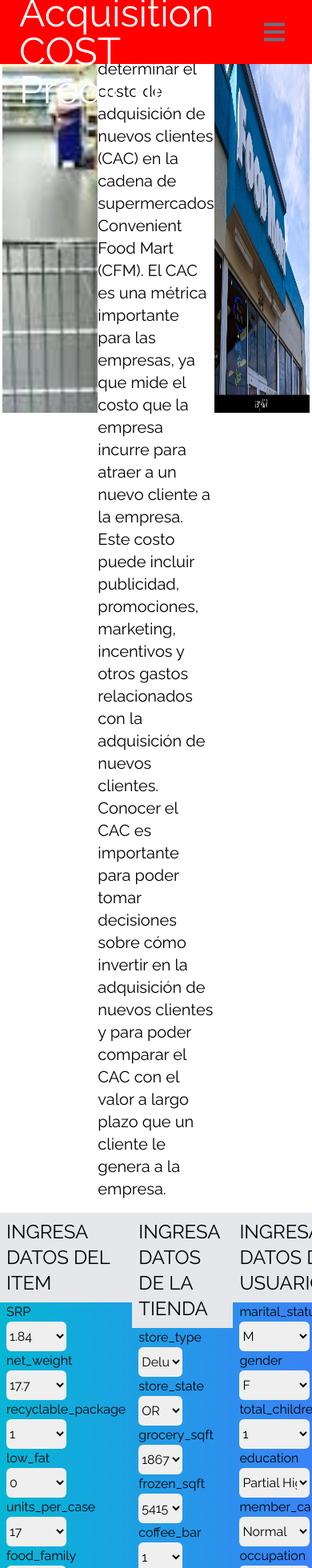
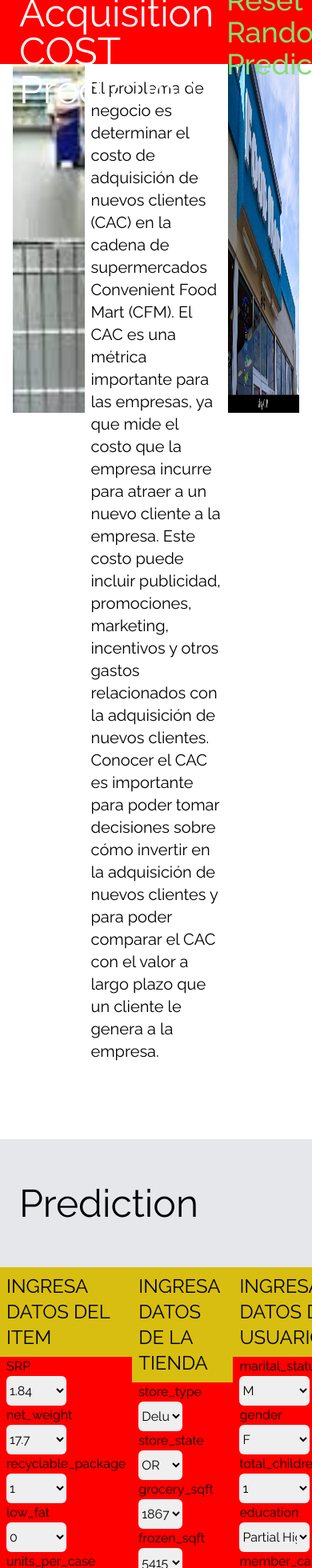
Before and after one commit to jmontoyavallejo/Monografia_frontend, a React (Create React App) app: page / in a window 390 px wide. Shown: the top 1960 px of the page at 80% size. Built offline with nearby package versions, Linux system fonts and the light colour scheme.

Commit message:
me falta mucho

```diff
--- a/src/App.js
+++ b/src/App.js
@@ -1,12 +1,13 @@
 import Abstract from "./components/Abstract"
 import NavBar from "./components/NavBar"
 import FormContainer from "./components/FormContainer"
-
+import Predict from "./components/Predict"
 function App() {
   return (
     <div className="App">
     <NavBar />
     <Abstract/>
+    <Predict/>
     <FormContainer/>
     </div>
   );
--- a/src/components/Abstract.jsx
+++ b/src/components/Abstract.jsx
@@ -2,15 +2,15 @@
 import foodmart from "../assets/foodmart.jpg";
 function Abstract() {
   return (
-    <div className='w-full   text-black '>
+    <div className='w-full   text-black py 2'>
       <div className="max-w-screen p-4 mx-auto flex  justify-center w-full h-full ">
         <img
-          className="w-1/3 max-h-[500px] object-cover"
+          className="w-1/4 max-h-[500px] object-cover"
           src={image}
           alt="/"
         />
 
-        <p className="text-xl 1/3  ">
+        <p className="text-xl w-2/4  px-2 py-20 ">
           El problema de negocio es determinar el costo de adquisición de nuevos
           clientes (CAC) en la cadena de supermercados Convenient Food Mart
           (CFM). El CAC es una métrica importante para las empresas, ya que mide
@@ -23,7 +23,7 @@
           la empresa.
         </p>
         <img
-          className="w-1/3 max-h-[500px] "
+          className="w-1/4 max-h-[500px] "
           src={foodmart}
           alt="/"
         />
--- a/src/components/FormContainer.jsx
+++ b/src/components/FormContainer.jsx
@@ -29,21 +29,21 @@
 
     const FormContainer = () => {
       return (
-        <div className="bg-gradient-to-r from-cyan-500 to-blue-500 flex ">
+        <div className="bg-gradient-to-r bg-[#fe0000] flex ">
           <div className="w-full h-full">
-            <h3  className='px-2 py-2 text-2xl bg-gray-200'>INGRESA DATOS DEL ITEM</h3>
+            <h3  className='px-2 py-2 text-2xl bg-[#d8be10]'>INGRESA DATOS DEL ITEM</h3>
             <form id='1' className='px-2'>
               {generateForm( df_items)}
             </form>
           </div>
           <div className="w-full h-full">
-            <h3 className='px-2 py-2 text-2xl bg-gray-200'>INGRESA DATOS DE LA TIENDA</h3>
+            <h3 className='px-2 py-2 text-2xl bg-[#d8be10]'>INGRESA DATOS DE LA TIENDA</h3>
             <form id='2'className='px-2'>
               {generateForm( df_store)}
             </form>
           </div>
           <div className="w-full h-full">
-            <h3 className='px-2 py-2 text-2xl bg-gray-200'>INGRESA DATOS DEL USUARIO</h3>
+            <h3 className='px-2 py-2 text-2xl bg-[#d8be10]'>INGRESA DATOS DEL USUARIO</h3>
             <form id='3' className='px-2'>
               {generateForm(df_user)}
             </form>
--- a/src/components/NavBar.jsx
+++ b/src/components/NavBar.jsx
@@ -1,70 +1,39 @@
-import React, { useState } from "react";
-import { FaBars, FaTimes } from "react-icons/fa";
-import { Link } from "react-scroll";
+const NavBar = () => {
 
-const NavBar = () => {
-  const [nav, setNav] = useState(false);
 
-  const links = [
+  const names = [
     {
       id: 1,
-      link: "reset",
+      names: "reset",
     },
     {
       id: 2,
-      link: "Random",
+      names: "Random",
     },
     {
       id: 3,
-      link: "Predict",
+      names: "Predict",
     },
   ];
 
   return (
     <div className="flex justify-between items-center w-full h-20 px-4 text-white bg-[#fe0000] fixed">
       <div>
-        <h1 className="text-5xl font-signature ml-2">Customer Acquisition COST Prediction</h1>
+        <h1 className="text-5xl font-signature ml-2">
+          Customer Acquisition COST Prediction
+        </h1>
       </div>
 
-      <ul className="hidden md:flex">
-        {links.map(({ id, link }) => (
+      <ul className=" md:flex">
+        {names.map(({ id, names }) => (
           <li
             key={id}
             className="text-4xl px-4 cursor-pointer capitalize font-medium text-[#84de76] hover:scale-105 duration-200"
           >
-            <Link to={link} smooth duration={500}>
-              {link}
-            </Link>
+            {names}
           </li>
         ))}
       </ul>
-
-      <div
-        onClick={() => setNav(!nav)}
-        className="cursor-pointer pr-4 z-10 text-gray-500 md:hidden"
-      >
-        {nav ? <FaTimes size={30} /> : <FaBars size={30} />}
-      </div>
-
-      {nav && (
-        <ul className="flex flex-col justify-center items-center absolute top-0 left-0 w-full h-screen bg-gradient-to-b from-black to-gray-800 text-gray-500">
-          {links.map(({ id, link }) => (
-            <li
-              key={id}
-              className="px-4 cursor-pointer capitalize py-6 text-4xl"
-            >
-              <Link
-                onClick={() => setNav(!nav)}
-                to={link}
-                smooth
-                duration={500}
-              >
-                {link}
-              </Link>
-            </li>
-          ))}
-        </ul>
-      )}
     </div>
   );
 };
--- /dev/null
+++ b/src/components/Predict.jsx
@@ -0,0 +1,19 @@
+import React from "react";
+
+
+const Predict = () => {
+
+  return (
+    <div className="flex  items-center w-full h-20 px-4 py-20 text-black bg-gray-200 ">
+      <div>
+        <h1 className="text-5xl items-center ml-2">
+         Prediction
+        </h1>
+      </div>
+
+
+    </div>
+  );
+};
+
+export default Predict;
```
